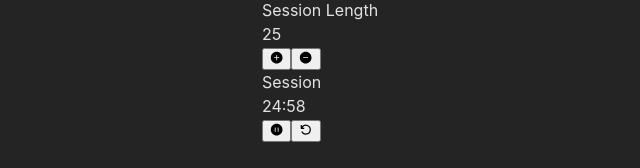
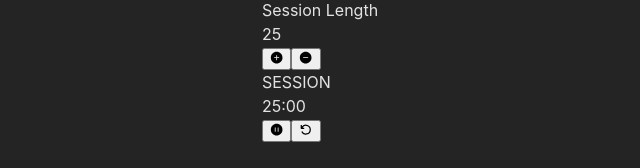
Before and after one commit to linda-94-andersson/Build-a-25---5-Clock---User-Story, a React (Vite) app: page / in a window 1280 px wide. Both pictures are taken after a click on the button 596 px from the left and 279 px from the top of the page. Shown: the part 149-317 px from the top of the page, without its empty margins (320-960 px from the left). Built offline with nearby package versions, Linux system fonts and the light colour scheme.

Commit message:
Trying new ways to setup the clock

```diff
--- a/src/atoms/atom.js
+++ b/src/atoms/atom.js
@@ -2,20 +2,21 @@ import { atom } from "recoil";
 
 export const sessionCounterState = atom({
     key: "sessionCounterState",
-    default: '1500',
+    default: '25',
 });
 
 export const breakState = atom({
     key: "breakState",
-    default: "300",
+    default: "5",
 });
 
-export const playState = atom({
-    key: "playState",
-    default: false,
+export const timerCounterState = atom({
+    key: "timerCounterState",
+    default: "SESSION",
 });
 
-export const sessionState = atom({
-    key: "sessionState",
+
+export const pauseState = atom({
+    key: "pauseState",
     default: true,
 });
--- a/src/components/Config.jsx
+++ b/src/components/Config.jsx
@@ -1,29 +1,72 @@
-import React from "react";
+import React, { useState } from "react";
+import {
+  sessionCounterState,
+  breakState,
+  timerCounterState,
+} from "../atoms/atom";
+import { useRecoilState } from "recoil";
 import { Button, Container } from "react-bootstrap";
 import { AiFillPlusCircle, AiFillMinusCircle } from "react-icons/ai";
 
-const Config = ({
-  handleBreakCounter,
-  handleSessionCounter,
-  sessionCounter,
-  breakCounter,
-}) => {
+const Config = () => {
+  const [sessionCounter, setSessionCounter] =
+    useRecoilState(sessionCounterState);
+  const [breakCounter, setBreakCounter] = useRecoilState(breakState);
+  const [timerType, setTimerType] = useRecoilState(timerCounterState);
+  const [timeLeft, setTimeLeft] = useState(sessionCounter * 60);
+
+  const handleBreakCounterDecre = () => {
+    if (breakCounter > 1) {
+      setBreakCounter(breakCounter - 1);
+      if (timerType === "BREAK") {
+        setTimeLeft((breakCounter - 1) * 60);
+      }
+    } else {
+      return;
+    }
+  };
+
+  const handleBreakCounterIncre = () => {
+    setBreakCounter(breakCounter + 1);
+    if (timerType === "BREAK") {
+      setTimeLeft((breakCounter + 1) * 60);
+    }
+  };
+
+  const handleSessionCounterDecre = () => {
+    if (sessionCounter > 1) {
+      setSessionCounter((sessionCounter) => sessionCounter - 1);
+      if (timerType === "SESSION") {
+        setTimeLeft((sessionCounter - 1) * 60);
+      }
+    } else {
+      return;
+    }
+  };
+
+  const handleSessionCounterIncre = () => {
+    setSessionCounter((sessionCounter) => sessionCounter + 1);
+    if (timerType === "SESSION") {
+      setTimeLeft((sessionCounter + 1) * 60);
+    }
+  };
+
   return (
     <div>
       <Container>
         <Container id="break-label">Break Length</Container>
-        <Container id="break-length">{Math.floor(breakCounter / 60)}</Container>
+        <Container id="break-length">{breakCounter}</Container>
         <Button
           id="break-increment"
           data-breaker="up"
-          onClick={handleBreakCounter}
+          onClick={handleBreakCounterIncre}
         >
           <AiFillPlusCircle />
         </Button>
         <Button
           id="break-decrement"
           data-breaker="down"
-          onClick={handleBreakCounter}
+          onClick={handleBreakCounterDecre}
         >
           <AiFillMinusCircle />
         </Button>
@@ -31,20 +74,18 @@ const Config = ({
 
       <Container>
         <Container id="session-label">Session Length</Container>
-        <Container id="session-length">
-          {Math.floor(sessionCounter / 60)}
-        </Container>
+        <Container id="session-length">{sessionCounter}</Container>
         <Button
           id="session-increment"
           data-session="up"
-          onClick={handleSessionCounter}
+          onClick={handleSessionCounterIncre}
         >
           <AiFillPlusCircle />
         </Button>
         <Button
           id="session-decrement"
           data-session="down"
-          onClick={handleSessionCounter}
+          onClick={handleSessionCounterDecre}
         >
           <AiFillMinusCircle />
         </Button>
--- a/src/components/Data.jsx
+++ b/src/components/Data.jsx
@@ -1,27 +1,74 @@
-import React from "react";
+import React, { useState, useRef } from "react";
+import {
+  sessionCounterState,
+  breakState,
+  pauseState,
+  timerCounterState,
+} from "../atoms/atom";
+import { useRecoilState } from "recoil";
 import { Button, Container } from "react-bootstrap";
 import { AiFillPauseCircle, AiFillPlayCircle } from "react-icons/ai";
 import { VscDebugRestart } from "react-icons/vsc";
 
-const Data = ({
-  play,
-  handleCounterScreen,
-  handleClear,
-  session,
-  timeCounter,
-}) => {
+const Data = () => {
+  const [sessionCounter, setSessionCounter] =
+    useRecoilState(sessionCounterState);
+  const [breakCounter, setBreakCounter] = useRecoilState(breakState);
+  const [timerType, setTimerType] = useRecoilState(timerCounterState);
+  const [timeLeft, setTimeLeft] = useState(sessionCounter * 60);
+  const [pause, setPause] = useRecoilState(pauseState);
+  const activate = useRef(null);
+
+  const timeCounter = () => {
+    let minutes = Math.floor(timeLeft / 60);
+    let seconds = timeLeft - minutes * 60;
+    if (minutes < 10) {
+      minutes = "0" + minutes;
+    }
+    if (seconds < 10) {
+      seconds = "0" + seconds;
+    }
+    return minutes + ":" + seconds;
+  };
+
+  const startTime = () => {
+    console.log(sessionCounter, breakCounter, timeLeft);
+    setPause(false);
+  };
+
+  const stopTime = () => {
+    setPause(true);
+    clearInterval(activate.current);
+  };
+
+  const handlePause = () => {
+    if (pause) {
+      startTime();
+    } else {
+      stopTime();
+    }
+  };
+
+  const handleClear = () => {
+    stopTime();
+    setBreakCounter(5);
+    setSessionCounter(25);
+    setTimerType("SESSION");
+    setTimeLeft(1500);
+  };
+
   return (
     <div>
-      <Container id="timer-label">{session ? "Session" : "Break"}</Container>
-      <Container id="time-left">{timeCounter()}</Container>
+      <Container id="timer-label">{timerType}</Container>
+      <Container id="time-left">{timeCounter(timeLeft)}</Container>
       <audio id="beep" preload="auto" src="./sound/Tada-sound.mp3"></audio>
       <Container>
-        {play === false ? (
-          <Button id="start_stop" onClick={handleCounterScreen}>
+        {pause === true ? (
+          <Button id="start_stop" onClick={handlePause}>
             <AiFillPlayCircle />
           </Button>
         ) : (
-          <Button id="start_stop" onClick={handleCounterScreen}>
+          <Button id="start_stop" onClick={handlePause}>
             <AiFillPauseCircle />
           </Button>
         )}
--- a/src/components/Time.jsx
+++ b/src/components/Time.jsx
@@ -2,8 +2,8 @@ import React, { useEffect, useState } from "react";
 import {
   sessionCounterState,
   breakState,
-  playState,
-  sessionState,
+  pauseState,
+  timerCounterState,
 } from "../atoms/atom";
 import { useRecoilState } from "recoil";
 import { Container } from "react-bootstrap";
@@ -14,131 +14,44 @@ const Time = () => {
   const [sessionCounter, setSessionCounter] =
     useRecoilState(sessionCounterState);
   const [breakCounter, setBreakCounter] = useRecoilState(breakState);
-  const [counterScreenSession, setCounterScreenSession] =
-    useState(sessionCounter);
-  const [play, setPlay] = useRecoilState(playState);
-  const [session, setSession] = useRecoilState(sessionState);
+  const [timerType, setTimerType] = useRecoilState(timerCounterState);
+  const [timeLeft, setTimeLeft] = useState(sessionCounter * 60);
+  const [pause, setPause] = useRecoilState(pauseState);
 
-  const handleSessionCounter = (e) => {
-    let number = e.currentTarget.dataset.session;
-    if (number === "up") {
-      if (sessionCounter < 3600) {
-        return setSessionCounter(sessionCounter + 60);
+  const handleSessionCounter = () => {
+    if (timeLeft > 0) {
+      setTimeLeft((timeLeft) => timeLeft - 1);
+    }
+    if (timeLeft === 0) {
+      if (timerType == "SESSION") {
+        console.log(timeLeft);
+        setTimerType("BREAK");
+        setTimeLeft(breakCounter * 60);
+        audioPlay();
       } else {
-        return sessionCounter;
-      }
-    } else {
-      if (sessionCounter >= 120) {
-        return setSessionCounter(sessionCounter - 60);
-      } else {
-        return sessionCounter;
+        setTimeLeft(sessionCounter * 60);
+        setTimerType("SESSION");
+        audioPlay();
       }
     }
   };
 
-  const handleBreakCounter = (e) => {
-    let number = e.currentTarget.dataset.breaker;
-    if (number === "up") {
-      if (breakCounter < 3600) {
-        return setBreakCounter(breakCounter + 60);
-      } else {
-        return breakCounter;
-      }
-    } else {
-      if (breakCounter >= 120) {
-        return setBreakCounter(breakCounter - 60);
-      } else {
-        return breakCounter;
-      }
+  useEffect(() => {
+    if (!pause) {
+      const interval = setInterval(handleSessionCounter, 1000);
+      return () => clearInterval(interval);
     }
-  };
+  });
 
-  const handleClear = () => {
-    setPlay(false);
-    setSession(true);
-    setBreakCounter(300);
-    setSessionCounter(1500);
-    document.getElementById("beep").pause();
-    document.getElementById("beep").currentTime = 0;
-    return setCounterScreenSession(1500);
-  };
-
-  const handleCounterScreen = () => {
-    if (play === false) {
-      console.log("Pause to play");
-    } else {
-      console.log("Play to Pause");
-    }
-    console.log(counterScreenSession);
-    setPlay((play) => !play);
-  };
-
-  //Dose countdown
-  useEffect(() => {
-    if (play && counterScreenSession > 0) {
-      const timer = window.setInterval(() => {
-        setCounterScreenSession(
-          (counterScreenSession) => counterScreenSession - 1
-        );
-      }, 1000);
-      return () => {
-        clearInterval(timer);
-      };
-    }
-  }, [play, counterScreenSession]);
-
-  //Supposed to reset break
-  useEffect(() => {
-    if (counterScreenSession === 0 && session) {
-      document.getElementById("beep").play();
-      setCounterScreenSession(breakCounter);
-      setSession(!session);
-    }
-
-    if (counterScreenSession === 0 && !session) {
-      setCounterScreenSession(sessionCounter);
-      setSession(session);
-    }
-  }, [counterScreenSession, session, breakCounter, sessionCounter]);
-
-  //Changes session count
-  useEffect(() => {
-    return setCounterScreenSession(sessionCounter);
-  }, [sessionCounter, breakCounter]);
-
-  const timeCounter = () => {
-    let minutes = Math.floor(counterScreenSession / 60);
-    let seconds = counterScreenSession % 60;
-
-    if (minutes < 10) {
-      minutes = "0" + minutes;
-    }
-
-    if (seconds < 10) {
-      seconds = "0" + seconds;
-    }
-
-    return `${minutes}:${seconds}`;
+  const audioPlay = () => {
+    const sound = document.getElementById("beep");
+    sound.play();
   };
 
   return (
     <Container>
-      <Config
-        handleBreakCounter={handleBreakCounter}
-        handleSessionCounter={handleSessionCounter}
-        sessionCounter={sessionCounter}
-        breakCounter={breakCounter}
-      />
-      <Data
-        counterScreenSession={counterScreenSession}
-        play={play}
-        handleCounterScreen={handleCounterScreen}
-        handleClear={handleClear}
-        session={session}
-        sessionCounter={sessionCounter}
-        timeCounter={timeCounter}
-        breakCounter={breakCounter}
-      />
+      <Config />
+      <Data />
     </Container>
   );
 };
```
